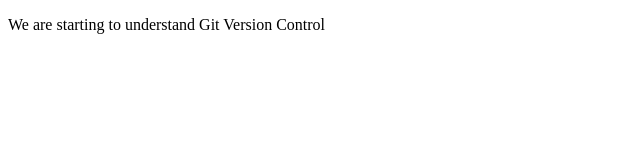
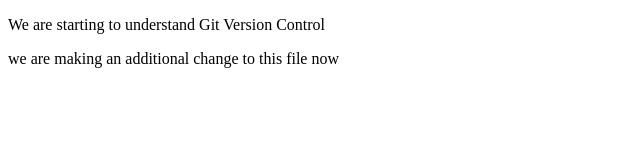
Before and after one commit to EttaJames/git-for-beginners, a plain HTML site: page index.html in a window 1280 px wide. Shown: the whole page, without its empty margins (0-640 px from the left). Drawn offline with Linux system fonts and the light colour scheme.

Commit message:
Initial modification of index.html

```diff
--- a/index.html
+++ b/index.html
@@ -7,5 +7,7 @@
 </head>
 <body>
     <p>We are starting to understand Git Version Control</p>
+
+    <p>we are making an additional change to this file now</p>
 </body>
 </html>
```
